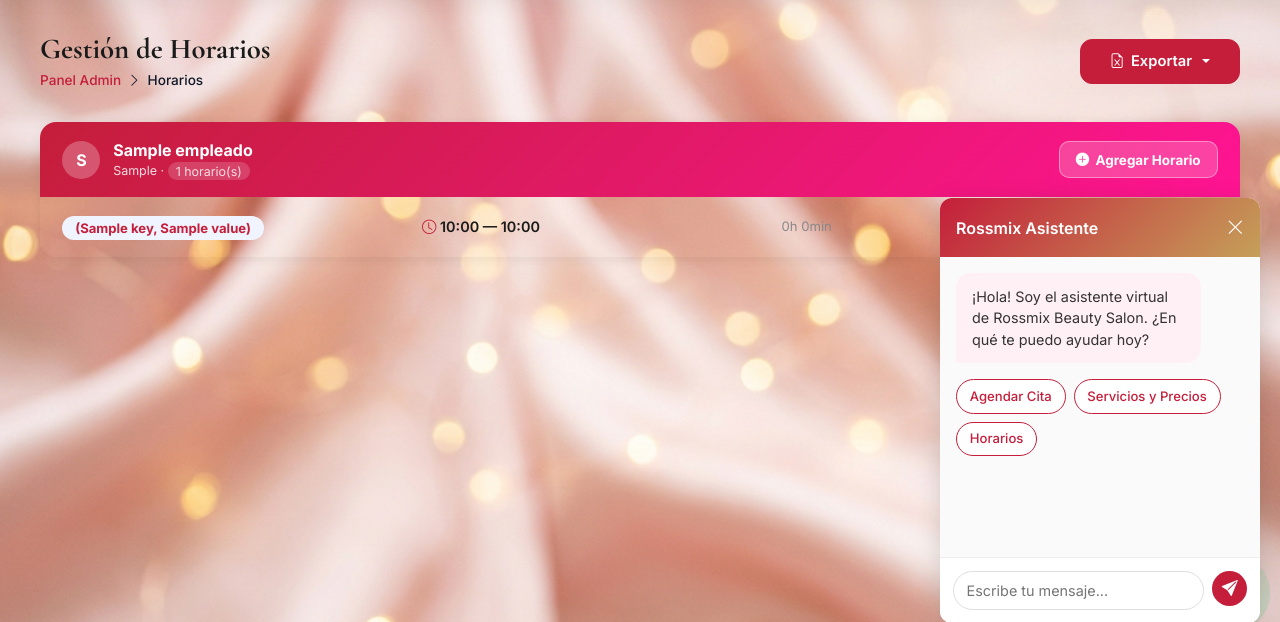
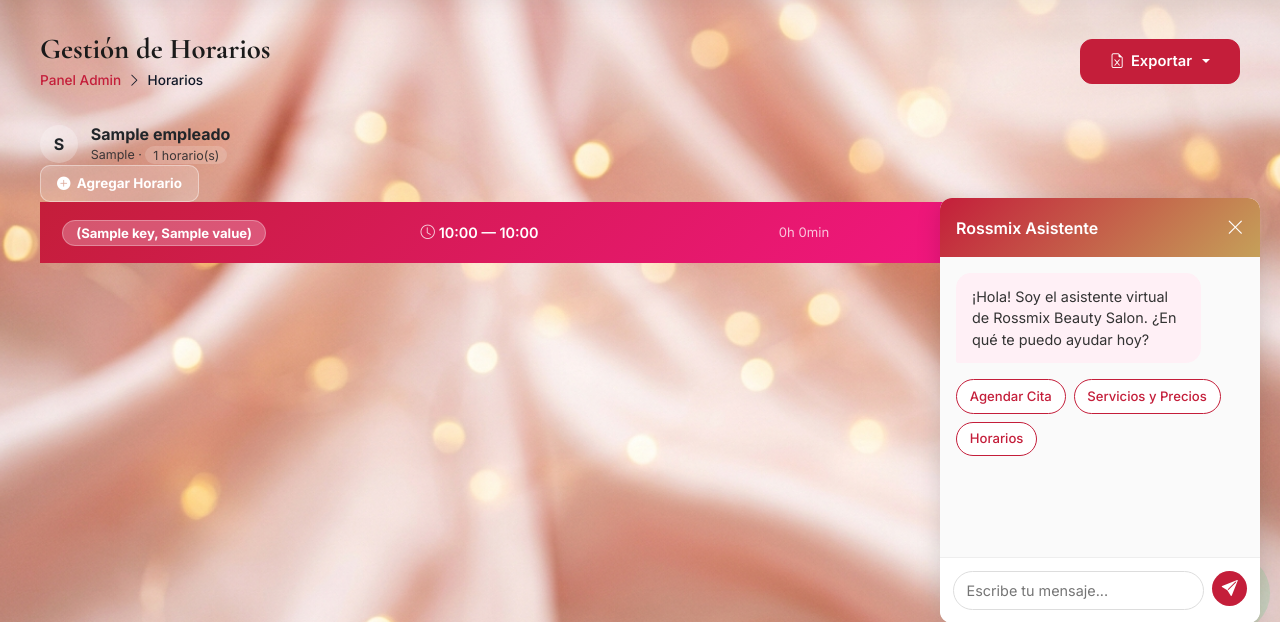
Before and after one commit to SaraKerrigan2001/Rossmix_flask, a Flask app: template app/templates/admin/horarios.html in a window 1280 px wide. Shown: the part 82-704 px from the top of the page. Run offline with Flask 3, Linux system fonts and the light colour scheme; tables that the repository leaves empty hold one stand-in row (values such as "Sample post"); the template is opened without the code that fills it: values that come from a table or form of the project are taken from there, most other values are stand-ins (such as "Sample title", 1, 10 or a date in 2020); parts of the project's set-up code (start-up, migrations or seed data) failed here and were passed over.

Commit message:
ui: unificar paleta en modales y cards de horarios
- empleados.html: modal header morado -> rosa Rossmix, avatar ->
  fondo rosa, svc-label hover/checked -> rosa, boton Nuevo Empleado
  y Guardar sin fondo externo
- servicios.html: avatar servicio fondo verde -> rosa, badge duracion
  verde -> rosa, metodo-label hover/checked -> rosa, botones limpios
- horarios.html: filas de horario sobre fondo rosa con texto blanco,
  dia-badge blanco translucido, hora-text blanco, dur-text blanco
  semitransparente, botones de editar/eliminar sobre fondo rosa

```diff
--- a/app/templates/admin/horarios.html
+++ b/app/templates/admin/horarios.html
@@ -19,15 +19,13 @@
 .rmx-toast.success{background:#ecfdf5;color:#166534;border:1.5px solid #86efac;}
 .rmx-toast.error{background:#fef2f2;color:#991b1b;border:1.5px solid #fca5a5;}
 @keyframes toastIn{from{opacity:0;transform:translateY(20px);}to{opacity:1;transform:translateY(0);}}
-.emp-card{border-radius:16px;overflow:hidden;margin-bottom:1.5rem;box-shadow:0 2px 12px rgba(0,0,0,0.07);}
-.emp-card-header{padding:1rem 1.4rem;background:linear-gradient(135deg,#c41e3a,#ff1493);color:white;display:flex;align-items:center;justify-content:space-between;}
-.emp-card-body{padding:0;}
-.horario-row{display:grid;grid-template-columns:1fr 1fr 1fr auto;align-items:center;gap:0.5rem;padding:0.85rem 1.4rem;border-bottom:1px solid #f5f5f5;}
+.horario-row{display:grid;grid-template-columns:1fr 1fr 1fr auto;align-items:center;gap:0.5rem;padding:0.85rem 1.4rem;border-bottom:1px solid rgba(255,255,255,0.15);}
 .horario-row:last-child{border-bottom:none;}
-.horario-row:hover{background:#fafafa;}
-.dia-badge{background:#f0f4ff;color:#c41e3a;padding:0.25rem 0.8rem;border-radius:20px;font-size:0.82rem;font-weight:700;}
-.hora-text{font-size:0.9rem;font-weight:600;color:#1a1a1a;}
-.dur-text{font-size:0.82rem;color:#888;}
+.horario-row:hover{background:rgba(255,255,255,0.12);}
+.dia-badge{background:rgba(255,255,255,0.25);color:white;padding:0.25rem 0.8rem;border-radius:20px;font-size:0.82rem;font-weight:700;border:1px solid rgba(255,255,255,0.3);}
+.hora-text{font-size:0.9rem;font-weight:600;color:white;}
+.dur-text{font-size:0.82rem;color:rgba(255,255,255,0.75);}
+.emp-card-body{padding:0;background:linear-gradient(135deg,#c41e3a,#ff1493);}
 </style>
 {% endblock %}
 
@@ -88,7 +86,7 @@
                 <div class="horario-row" id="horario-{{ horario.id_horario }}">
                     <div><span class="dia-badge">{{ dias_semana[horario.dia_semana] }}</span></div>
                     <div class="hora-text">
-                        <i class="bi bi-clock" style="color:#c41e3a;font-size:0.9rem;"></i>
+                        <i class="bi bi-clock" style="color:rgba(255,255,255,0.8);font-size:0.9rem;"></i>
                         {{ horario.hora_inicio.strftime('%H:%M') }} — {{ horario.hora_fin.strftime('%H:%M') }}
                     </div>
                     <div class="dur-text">
@@ -97,16 +95,16 @@
                     </div>
                     <div style="display:flex;gap:0.35rem;">
                         <button onclick="abrirModalEditar({{ horario.id_horario }}, '{{ empleado.nombre }}', '{{ horario.hora_inicio.strftime('%H:%M') }}', '{{ horario.hora_fin.strftime('%H:%M') }}')"
-                                style="background:#fef3c7;color:#c41e3a;border:none;padding:0.4rem 0.7rem;
+                                style="background:rgba(255,255,255,0.2);color:white;border:1px solid rgba(255,255,255,0.35);padding:0.4rem 0.7rem;
                                        border-radius:8px;font-size:0.82rem;cursor:pointer;transition:all 0.2s;"
-                                onmouseover="this.style.background='#fde68a'" onmouseout="this.style.background='#fef3c7'"
+                                onmouseover="this.style.background='rgba(255,255,255,0.35)'" onmouseout="this.style.background='rgba(255,255,255,0.2)'"
                                 title="Editar">
                             <i class="bi bi-pencil-fill"></i>
                         </button>
                         <button onclick="confirmarEliminarHorario({{ horario.id_horario }})"
-                                style="background:#fee2e2;color:#dc2626;border:none;padding:0.4rem 0.7rem;
+                                style="background:rgba(255,255,255,0.15);color:white;border:1px solid rgba(255,255,255,0.3);padding:0.4rem 0.7rem;
                                        border-radius:8px;font-size:0.82rem;cursor:pointer;transition:all 0.2s;"
-                                onmouseover="this.style.background='#fecaca'" onmouseout="this.style.background='#fee2e2'"
+                                onmouseover="this.style.background='rgba(220,38,38,0.5)'" onmouseout="this.style.background='rgba(255,255,255,0.15)'"
                                 title="Eliminar">
                             <i class="bi bi-trash3-fill"></i>
                         </button>
```
Also changed, not shown: app/templates/admin/empleados.html (+6 -6 lines), app/templates/admin/servicios.html (+7 -8 lines).
